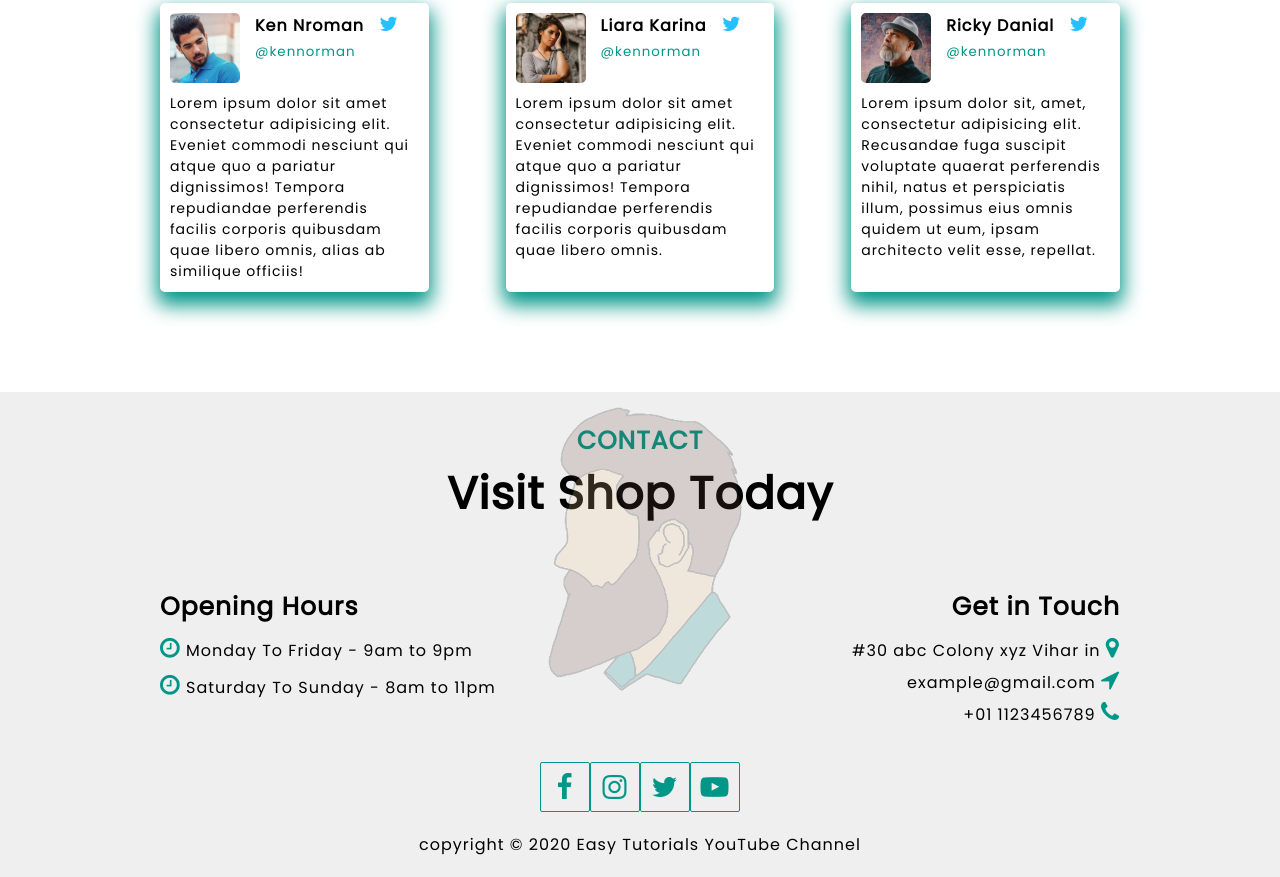
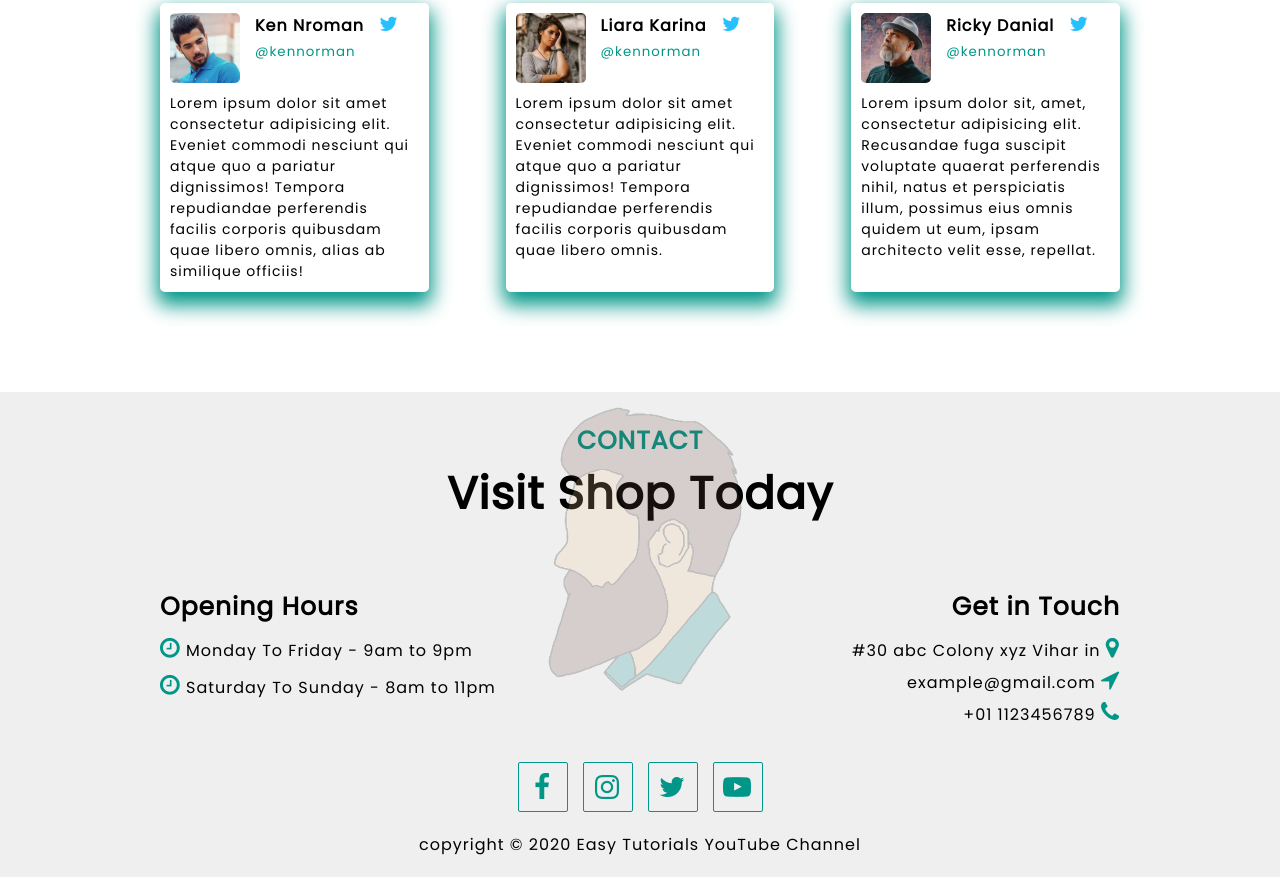
Before and after one commit to miloske1992miloske/Barber-shop, a plain HTML site: page index.html in a window 1280 px wide. Shown: the part 2827-3704 px from the top of the page. Drawn offline with nearby package versions, Linux system fonts and the light colour scheme.

Commit message:
Add files via upload

```diff
--- a/index.html
+++ b/index.html
@@ -1,6 +1,8 @@
 <!DOCTYPE html>
 <html lang="en">
 	<head>
+		<link href="http://maxcdn.bootstrapcdn.com/font-awesome/4.1.0/css/font-awesome.min.css" rel="stylesheet">
+
 		<meta charset="UTF-8">
 		<meta name="viewport" content="width=device-width, initial-scale=1.0">
 		<title>Barber Shop</title>
@@ -9,7 +11,6 @@
 		<link href="https://fonts.googleapis.com/css2?family=Kaushan+Script&family=Poppins&display=swap" rel="stylesheet">
 
 		<link rel="stylesheet" href="css/style.css">
-		<link href="http://maxcdn.bootstrapcdn.com/font-awesome/4.1.0/css/font-awesome.min.css" rel="stylesheet">
 
 	</head>
 	<body>
@@ -176,10 +177,10 @@
 					</div>
 				</div>
 				<div class="icons">
-					<li><a href=""><i class="fa fa-facebook"></i></a></li>
-					<li><a href=""><i class="fa fa-instagram"></i></a></li>
-					<li><a href=""><i class="fa fa-twitter"></i></a></li>
-					<li><a href=""><i class="fa fa-youtube-play"></i></a></li>
+					<a href=""><i class="fa fa-facebook"></i></a>
+					<a href=""><i class="fa fa-instagram"></i></a>
+					<a href=""><i class="fa fa-twitter"></i></a>
+					<a href=""><i class="fa fa-youtube-play"></i></a>
 				</div>
 				<p class="copyright">copyright &copy; 2020 Easy Tutorials YouTube Channel</p>
 			</div>
```
